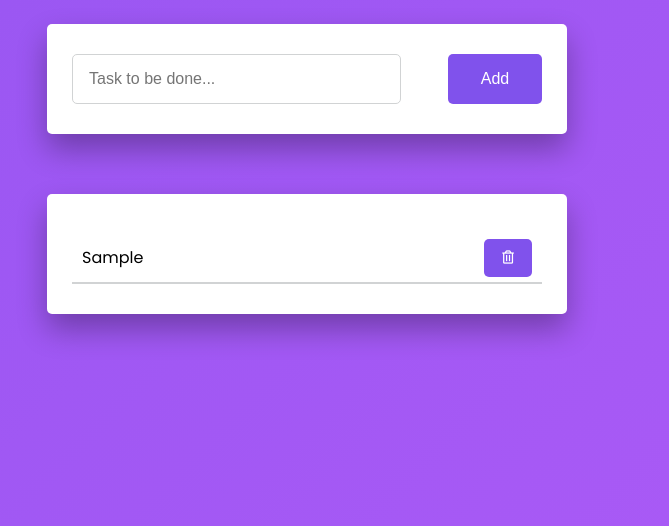
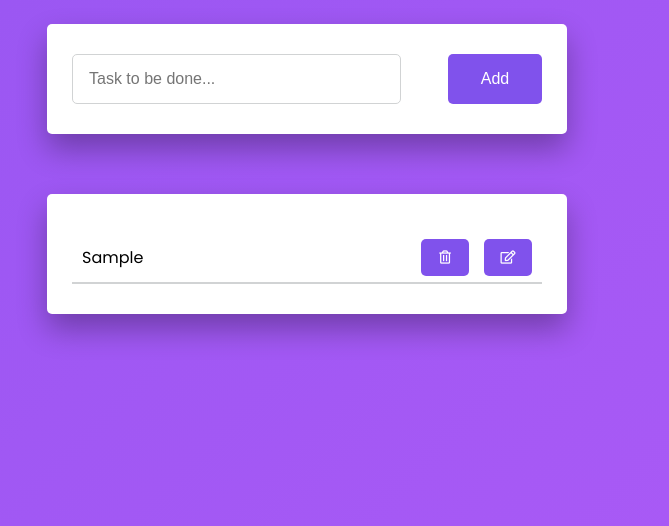
Before and after one commit to mcorusa/To-do-list, a plain HTML site: page index.html in a window 1280 px wide. Both pictures are taken after typing "Sample" into the empty fields and a click on the button "Add". Shown: the part 274-800 px from the top of the page, without its empty margins (333-1002 px from the left). Drawn offline with Linux system fonts and the light colour scheme.

Commit message:
added update functionality

```diff
--- a/index.js
+++ b/index.js
@@ -5,46 +5,48 @@ let btnEl = document.getElementById("push");
 function addTask() {
     if (inputEl.value === ""){
         alert("Please Enter a Task");
-    }
-    else{
+    } else {
+        // Kreiranje novog zadatka i dodavanje u listu
         let newTask = document.createElement("li");
         newTask.innerHTML = `<div class="task">
-                              <span id="task-name">${inputEl.value}</span>
+                                <div class="container-left">
+                                    <span class="task-name">${(inputEl.value).trim()}</span>
+                                </div>
+                                <div class="container-right">
                                     <button class="btn-delete"> <i class="far fa-trash-alt"></i> </button>
+                                    <button class="btn-edit"> <i class="far fa-edit"></i> </button>
+                                </div>
                             </div>`;
         taskList.appendChild(newTask);
+
         inputEl.value = "";
 
-        let btnDelete = newTask.querySelectorAll(".btn-delete");
-             btnDelete.forEach(btn => {
-             btn.addEventListener('click', () => {
+        // Funkcionalnost brisanja zadatka
+        let btnDelete = newTask.querySelector(".btn-delete");
+        btnDelete.addEventListener('click', () => {
             newTask.remove();
         });
+
+        // Funkcionalnost prekrižavanja zadatka (obavljen)
+        let taskName = newTask.querySelector(".task-name");
+        taskName.addEventListener('click', () => {
+            taskName.classList.toggle('completed');
         });
 
-        /////////////////////////////////////////////////////////
-        ////dodavanje line strike
-
-        let tasks = document.querySelectorAll(".task");
-            for (let i=0; i<tasks.length;i++){
-                tasks[i].onclick = function(){
-                    this.classList.toggle('completed')
-                }
-            }
-
-        if(tasks.length%3==0){
-            let quote = document.createElement("p");
-            quote.classList.add("quote");
-            let quoteContainer = document.getElementById("quote-container");
-            quote.classList.add("quote");
-            quote.innerText ="Work for it! Never give up"
-            quoteContainer.appendChild(quote)
-        }
+        // Funkcionalnosti uređivanja zadatka
+        let btnEdit = newTask.querySelector(".btn-edit");
+        btnEdit.addEventListener('click', () => {
+            let taskText = taskName.innerText.trim();
+            inputEl.value = taskText;
+            inputEl.focus();
+            newTask.remove();
+        });
     }
 }
 
 btnEl.addEventListener('click', addTask);
 
+// dodavanje zadatka na pritisak tipke Enter
 inputEl.addEventListener('keypress', (event) => {
     if (event.key === 'Enter') {
         addTask();
--- a/style.css
+++ b/style.css
@@ -140,12 +140,16 @@ h1::before{
 .task button{
     background-color: var(--clr-primary-accent);
     color: var(--clr-primary-light);
-    height: 100%;
+    height: 37px;
     width: 48px;
     border-radius: 5px;
     border: none;
     outline: none;
     cursor: pointer;
+}
+.container-right{
+    display: flex;
+    column-gap: 15px;
 }
 
 .completed{
```
Lines whose indentation alone changed are shown as unchanged.
